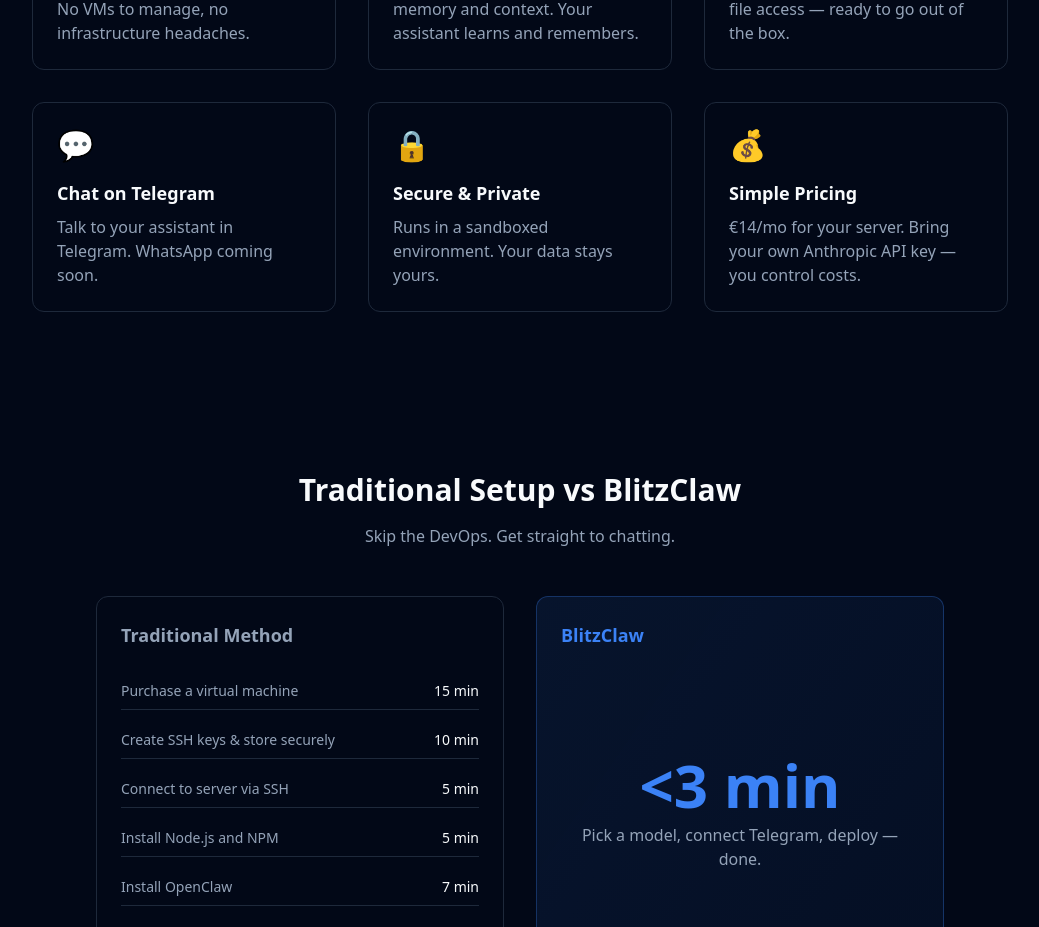
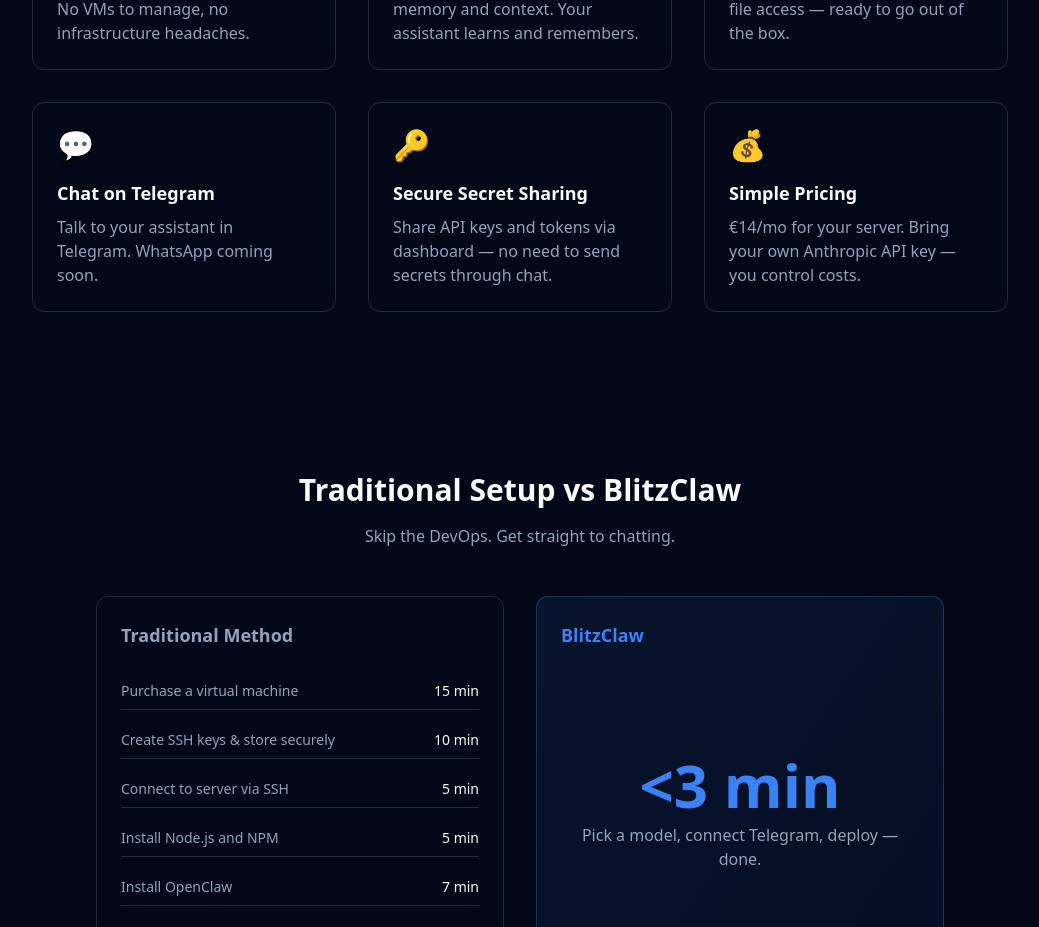
Before and after one commit to philippmuller/blitzclaw, a Next.js app in the folder apps/web/: page / in a window 1280 px wide. Shown: the part 840-1767 px from the top of the page, without its empty margins (120-1159 px from the left). Built offline with nearby package versions, Linux system fonts and the light colour scheme; no server answers.

Commit message:
feat: update landing page with secure secret sharing feature

```diff
--- a/apps/web/src/app/page.tsx
+++ b/apps/web/src/app/page.tsx
@@ -148,10 +148,10 @@
             </p>
           </div>
           <div className="bg-card border border-border p-6 rounded-xl hover:border-primary/50 transition">
-            <div className="text-3xl mb-4">🔒</div>
-            <h3 className="text-lg font-semibold text-foreground mb-2">Secure & Private</h3>
+            <div className="text-3xl mb-4">🔑</div>
+            <h3 className="text-lg font-semibold text-foreground mb-2">Secure Secret Sharing</h3>
             <p className="text-muted-foreground">
-              Runs in a sandboxed environment. Your data stays yours.
+              Share API keys and tokens via dashboard — no need to send secrets through chat.
             </p>
           </div>
           <div className="bg-card border border-border p-6 rounded-xl hover:border-primary/50 transition">
```
